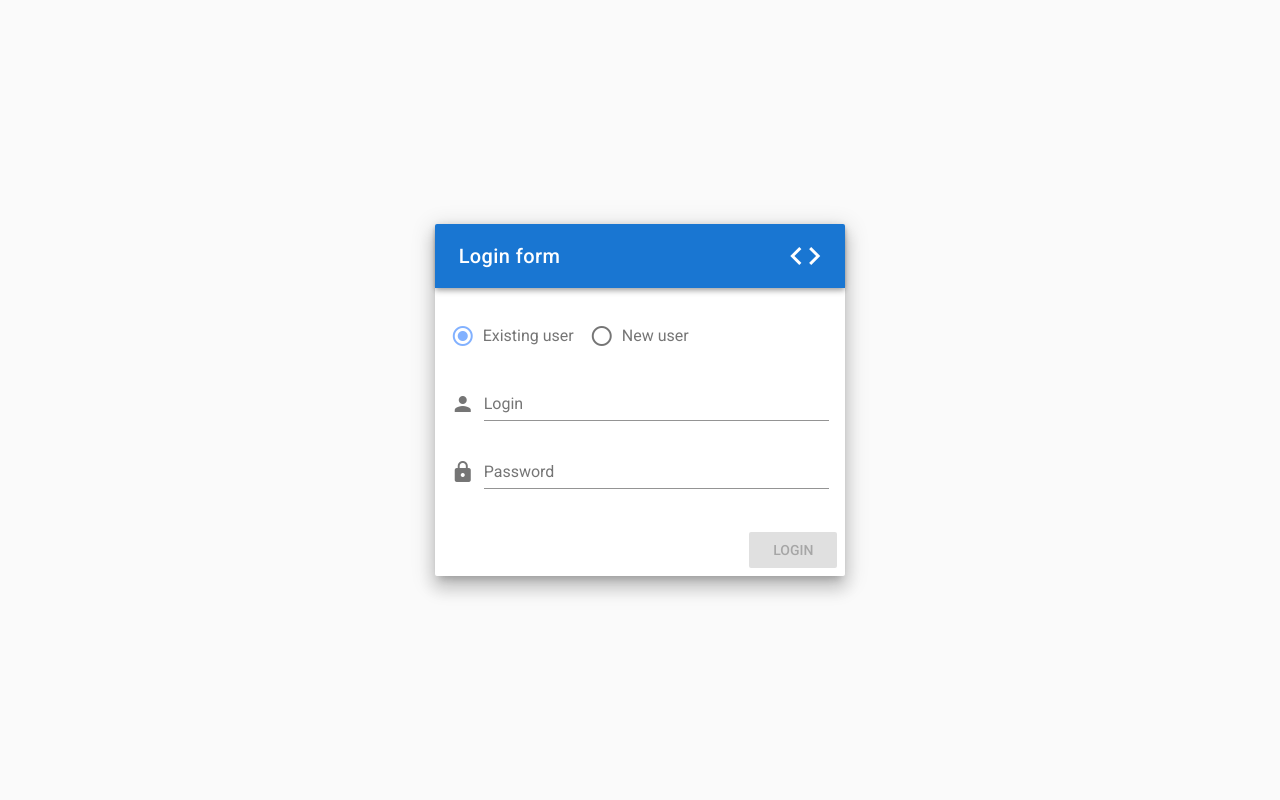
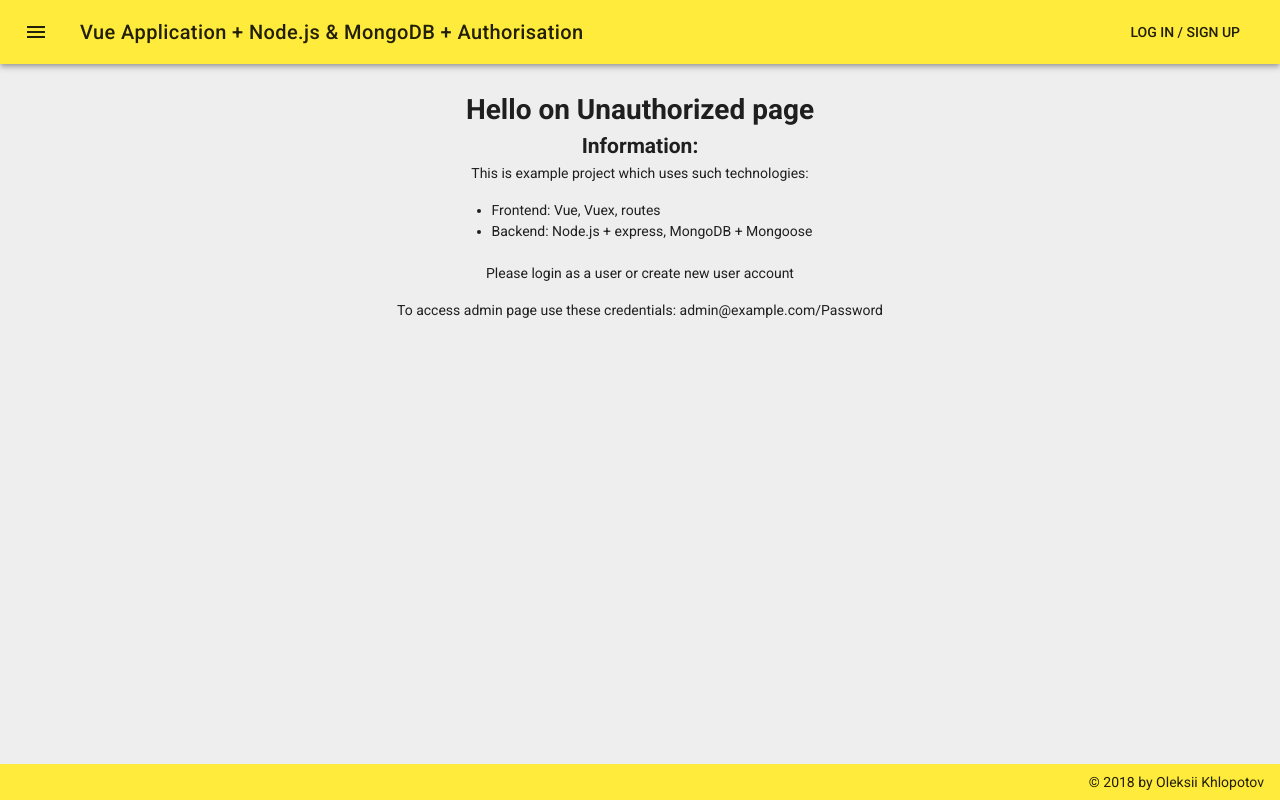
Before and after one commit to khlopik/VueTSAuth-client, a Vue app: page / in a window 1280 px wide. Before the commit this address led to /auth/login. Built offline with nearby package versions, Linux system fonts and the light colour scheme.

Commit message:
Added unauthorized page and login/logout button

```diff
--- a/src/components/Header/Header.vue
+++ b/src/components/Header/Header.vue
@@ -5,7 +5,7 @@
 			<v-toolbar-title>Vue Application + Node.js & MongoDB + Authorisation</v-toolbar-title>
 			<v-spacer/>
 			<v-toolbar-items class="hidden-sm-and-down">
-				<v-btn flat @click.native="logoutUser">Log out</v-btn>
+				<v-btn flat @click.native="loginUser">{{isLoggedIn ? `Log out (${userDetails.name || userDetails.email})` : 'log in / Sign up'}}</v-btn>
 			</v-toolbar-items>
 		</v-toolbar>
 	</div>
@@ -19,16 +19,22 @@ export default {
 	name: 'Header',
 	computed: {
 		...mapGetters({
-			getUserDetails: '',
+			isLoggedIn: types.auth.getter.IS_LOGGED_IN,
+			userDetails: types.auth.getter.GET_USER_DETAILS,
 		}),
 	},
 	methods: {
 		...mapActions({
 			logout: types.auth.action.LOGOUT_USER,
 		}),
-		logoutUser() {
-			this.logout();
-			this.$router.go();
+		loginUser() {
+			if (this.isLoggedIn) {
+				this.logout();
+			} else {
+				this.$router.push('/auth/login');
+			}
+
+			// this.$router.go();
 		},
 	},
 };
--- a/src/components/Main.vue
+++ b/src/components/Main.vue
@@ -15,12 +15,14 @@ import Header from '@/components/Header/Header';
 import Footer from '@/components/Footer/Footer';
 import AdminPage from '@/components/AdminPage/AdminPage';
 import ResidentPage from '@/components/ResidentPage/ResidentPage';
+import UnauthorizedPage from '@/components/UnauthorizedPage/UnauthorizedPage';
 
 export default {
 	name: 'Main',
 	components: {
 		AdminPage,
 		ResidentPage,
+		UnauthorizedPage,
 		Header,
 		Footer,
 	},
@@ -36,7 +38,7 @@ export default {
 		}),
 		userComponent() {
 			if (!this.isLoggedIn) {
-				return '';
+				return 'UnauthorizedPage';
 			}
 			if (this.userAccess === 'Admin') {
 				return 'AdminPage';
@@ -55,7 +57,7 @@ export default {
 	beforeMount() {
 		this.checkAuthorisation()
 			.catch(() => {
-				this.$router.go();
+				// this.$router.go();
 			});
 	},
 };
--- /dev/null
+++ b/src/components/UnauthorizedPage/UnauthorizedPage.vue
@@ -0,0 +1,38 @@
+<template>
+	<div class="unauth">
+		<div class="unauth-title">
+			<h1>Hello on Unauthorized page</h1>
+		</div>
+		<h2>Information:</h2>
+		<p>This is example project which uses such technologies:</p>
+		<ul>
+			<li>Frontend: Vue, Vuex, routes</li>
+			<li>Backend: Node.js + express, MongoDB + Mongoose</li>
+		</ul>
+		<br>
+		<p>Please login as a user or create new user account</p>
+		<p>To access admin page use these credentials: admin@example.com/Password</p>
+	</div>
+</template>
+
+<script>
+export default {
+	name: 'UnauthorizedPage',
+};
+</script>
+
+<style lang="scss" type="text/scss" scoped>
+	.unauth {
+		height: 90%;
+		display: flex;
+		flex-direction: column;
+		align-items: center;
+		background: #eee;
+		&-title h1 {
+			padding-top: 25px;
+		}
+	}
+	ul {
+		text-align: left;
+	}
+</style>
--- a/src/router/index.js
+++ b/src/router/index.js
@@ -63,7 +63,8 @@ router.beforeEach((to, from, next) => {
 		if (!authUser || !authUser.token) {
 			// console.log('authUser not found in localStorage');
 			// localStorage.setItem('initialUserUrl', to.path);
-			next({ name: 'login' });
+			// next({ name: 'login' });
+			next();
 		} else {
 			next();
 		}
--- a/src/store/modules/auth/mutations.js
+++ b/src/store/modules/auth/mutations.js
@@ -14,13 +14,15 @@ export default {
 		auth.userAccess = access;
 	},
 	[mutation.UPDATE_USER_DETAILS]: (auth, { userId, data }) => {
+		console.log('update user details mutation starts');
 		if (!userId || (userId === auth.userId)) {
+			'userId is empty or it is current user'
 			auth.userAccess = data.access;
 			auth.details.name = data.details.name;
 			auth.details.email = data.email;
 			auth.userId = data._id;
 			auth.details.avatar = `${config.dev.APIENDPOINT}/${data.details.avatar}`;
-		} else {
+		}
 		auth.users = _.map(auth.users, (user) => {
 			if (user._id === userId) {
 				return {
@@ -35,7 +37,6 @@ export default {
 				return user;
 			}
 		});
-		}
 	},
 	[mutation.CLEAR_USER_AVATAR]: (auth, userId) => {
 		if (!userId) {
```
Lines whose indentation alone changed are shown as unchanged.
